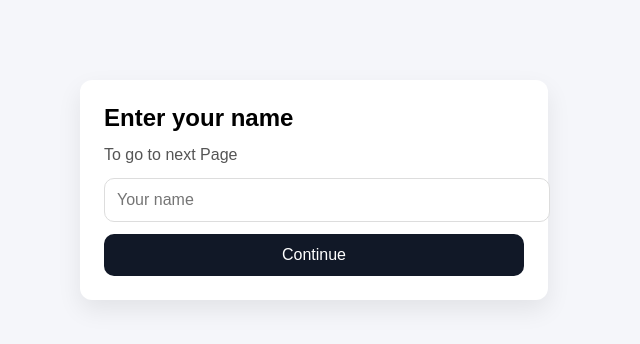
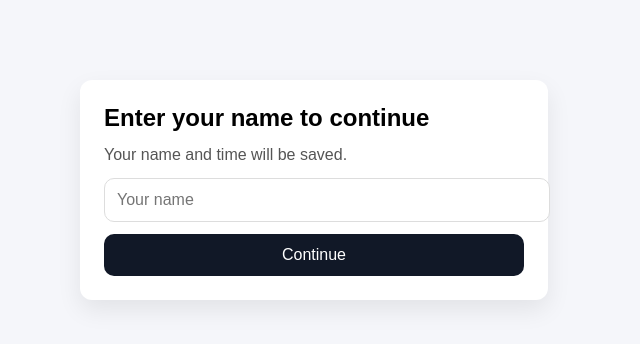
Before and after one commit to faisalvanu18-eng/name-to-excel, a Flask app: page / in a window 1280 px wide. Shown: the top 344 px of the page, without its empty margins (326-966 px from the left). Run offline with Flask 3, Linux system fonts and the light colour scheme.

Commit message:
Update index.html

```diff
--- a/templates/index.html
+++ b/templates/index.html
@@ -16,8 +16,8 @@
 </head>
 <body>
   <div class="box">
-    <h2>Enter your name</h2>
-    <p>To go to next Page</p>
+    <h2>Enter your name to continue</h2>
+    <p>Your name and time will be saved.</p>
 
     <form action="/submit" method="POST">
       <input type="text" name="name" placeholder="Your name" required />
```
